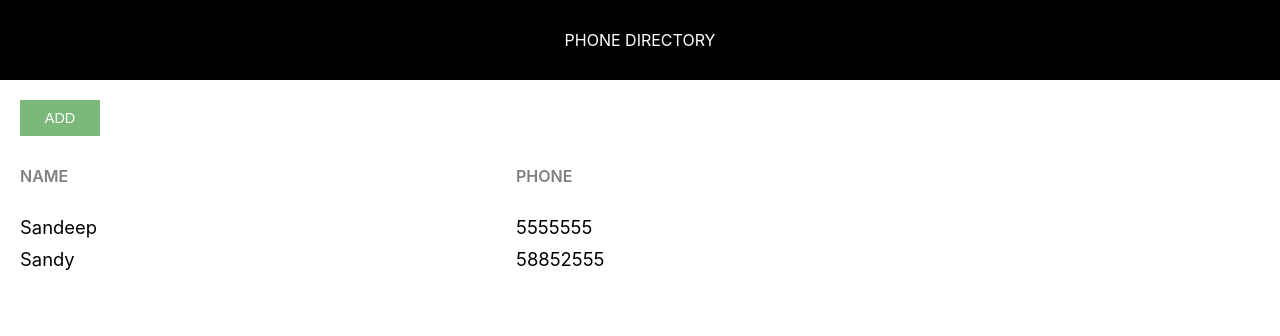
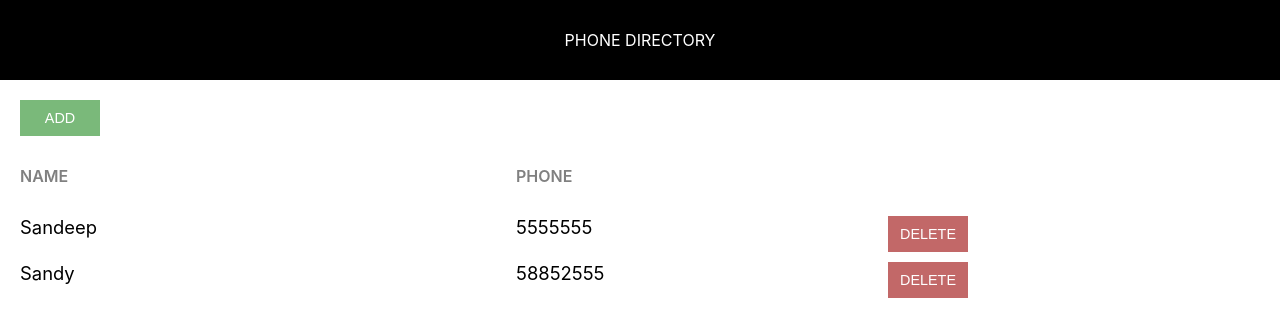
Before and after one commit to SandeepKumar377/Phone-Directory-ReactJSApp, a React (Create React App) app: page / in a window 1280 px wide. Shown: the top 336 px of the page. Built offline with nearby package versions, Linux system fonts and the light colour scheme.

Commit message:
Added delete button

```diff
--- a/src/PhoneDirectoryDetails.css
+++ b/src/PhoneDirectoryDetails.css
@@ -15,6 +15,10 @@
 
 .add-btn {
     background: #7ab97a;
+    color: #fff;
+}
+.delete-btn{
+    background:rgb(194, 104, 104);
     color: #fff;
 }
 
--- a/src/PhoneDirectoryDetails.js
+++ b/src/PhoneDirectoryDetails.js
@@ -26,6 +26,7 @@
                     return <div key={sub.id} className="grid-container">
                         <span className="grid-item">{sub.name}</span>
                         <span className="grid-item">{sub.phone}</span>
+                        <span className="grid-item"><button className="custom-btn delete-btn"> DELETE </button></span>
                     </div>
                 })
             }
```
